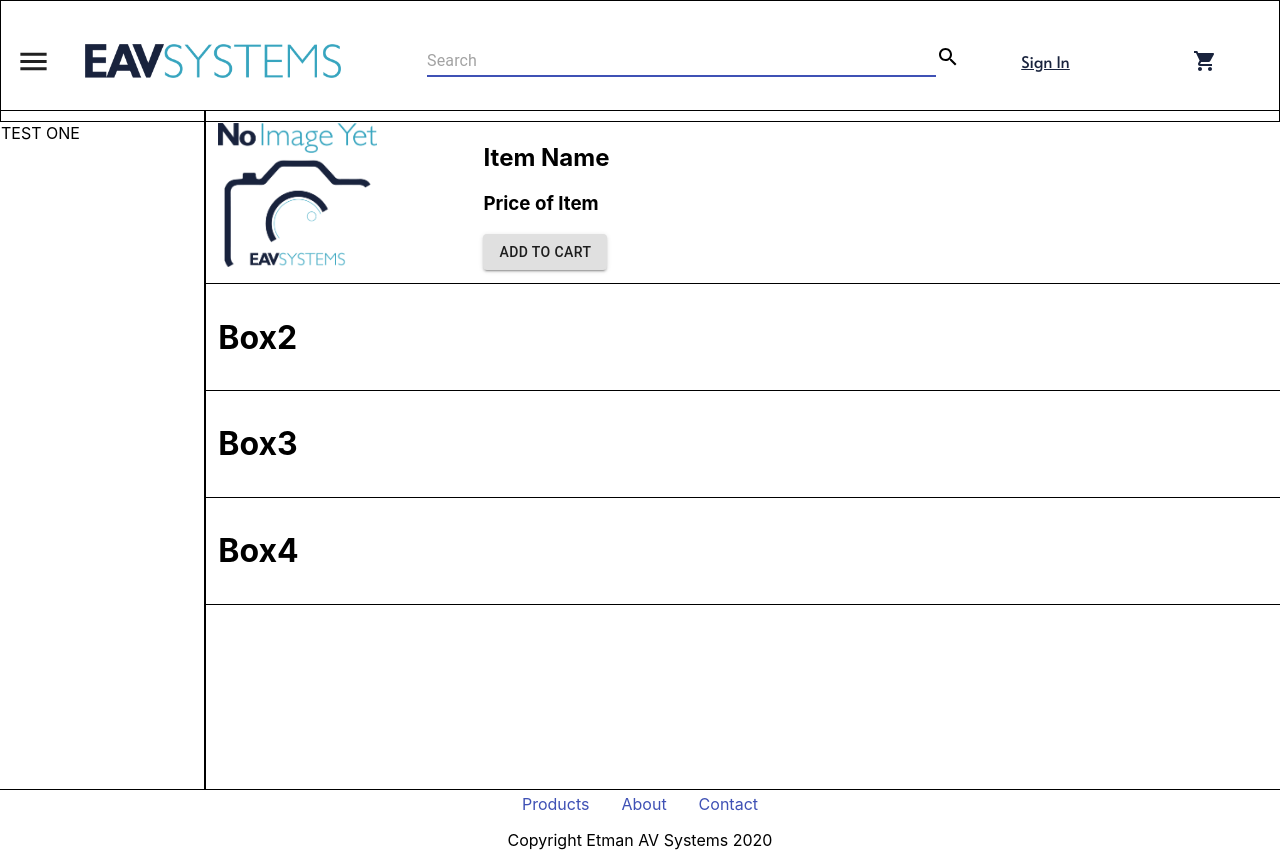
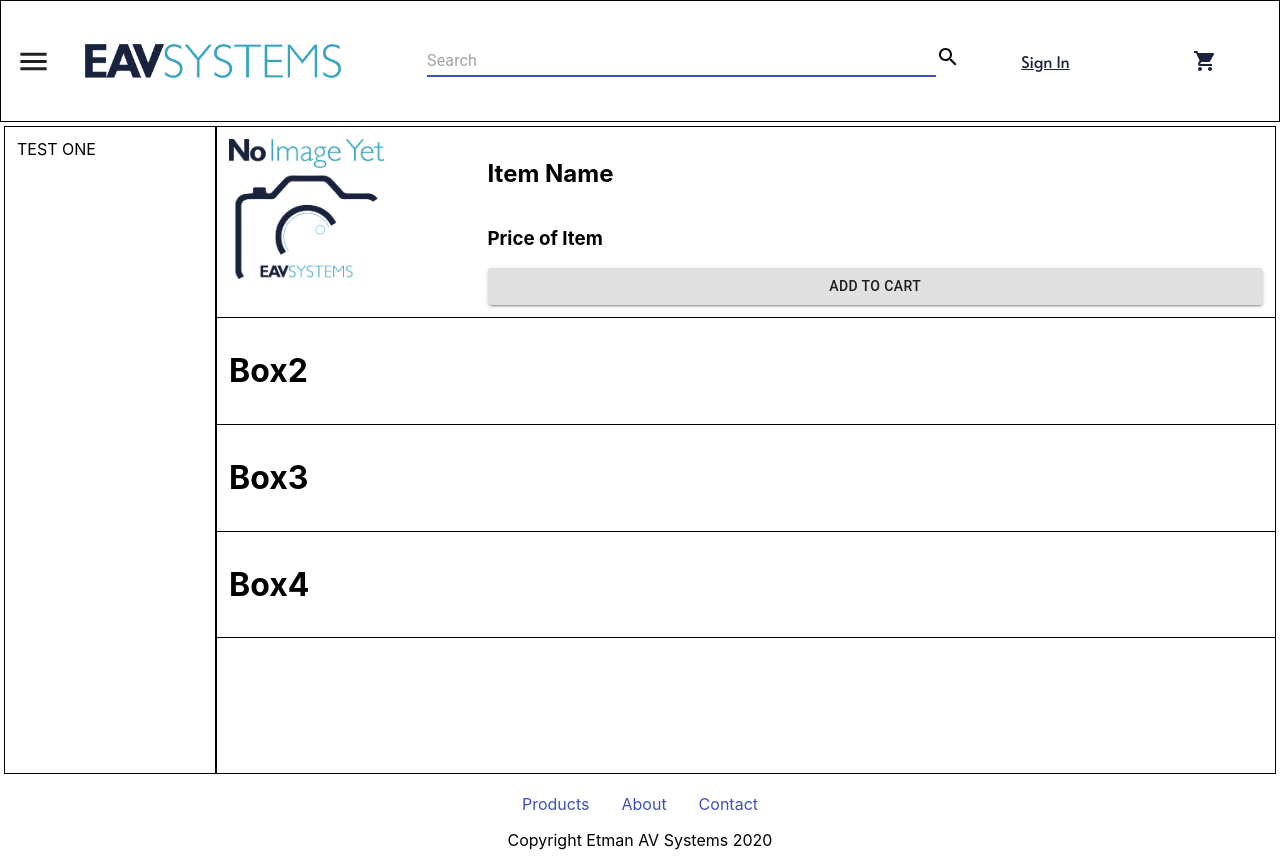
Before and after one commit to DerekEtman/EAVSYSTEM, a React (Create React App) app: page /Products in a window 1280 px wide. Built offline with nearby package versions, Linux system fonts and the light colour scheme.

Commit message:
Style: Product List Card Fix: Missing header File in src

```diff
--- a/src/App.js
+++ b/src/App.js
@@ -1,8 +1,8 @@
 import React from "react";
 import "./App.scss";
-import Header from "./features/header/Header";
-import Splash from "./features/splash/Splash";
-import Footer from "./features/footer/Footer";
+import Header from "./features/header/Header.js";
+import Splash from "./features/splash/Splash.js";
+import Footer from "./features/footer/Footer.js";
 import { Switch, Route } from "react-router-dom";
 import Products from "./features/products/Products";
 import SignIn from "./features/sign_in_sign_up/SignIn";
--- a/src/features/products/Product_List_Card.js
+++ b/src/features/products/Product_List_Card.js
@@ -1,15 +1,15 @@
+import { Button, Grid } from "@material-ui/core";
 import React from "react";
-import { Paper, Grid, Button } from "@material-ui/core";
 import img_holder from "./products_assets/no_image_holder.png";
 
 export default function Product_List_Card() {
 	return (
 		<div className="product_list_card">
 			<Grid container >
-				<Grid item className="product_list_image_container" lg={3}>
+				<Grid item className="product_list_image_container" xs={12} md={3} >
 					<img src={img_holder} className="product_list_image" style={{maxWidth:"60%"}} alt="Product placeholder img"/>
 				</Grid>
-				<Grid item>
+				<Grid className="product_list_info"  item md={9} xs={12}>
 					<h2> Item Name</h2>
 					<h3>Price of Item</h3>
 					<Button variant="contained">Add To Cart</Button>
--- a/src/features/products/Products.js
+++ b/src/features/products/Products.js
@@ -1,7 +1,7 @@
-import { Grid, Hidden, Paper } from "@material-ui/core";
+import { Grid, Hidden } from "@material-ui/core";
 import React from "react";
 import "./products.scss";
-import Product_List_Card from "./Product_List_Card";
+import ProductListCard from "./Product_List_Card";
 
 export default function Products() {
 	return (
@@ -15,7 +15,7 @@ export default function Products() {
 			<Grid item className="product_right_box" md={10} xs={12}>
 				<Grid container spacing={3} wrap="wrap">
 					<Grid item xs={12} className="product_grid_item">
-						<Product_List_Card />
+						<ProductListCard />
 					</Grid>
 					<Grid item xs={12} className="product_grid_item">
 						<h1>Box2</h1>
--- a/src/features/products/products.scss
+++ b/src/features/products/products.scss
@@ -1,5 +1,6 @@
 .product_container{
     min-height: 85vh;
+    padding: 1rem;
 
     .product_left_box{
         // background-color: antiquewhite;
@@ -17,3 +18,15 @@
         margin:0 auto;
     }
 }
+
+
+.product_list_card{
+
+    .product_list_info{
+        margin: 0 auto;
+        display: flex;
+        flex-direction: column;
+        /* flex-basis: auto; */
+        // align-items: center;
+    }
+}
```
